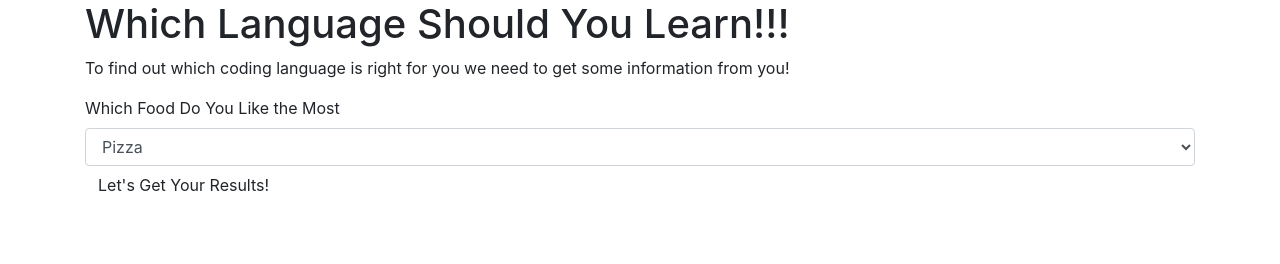
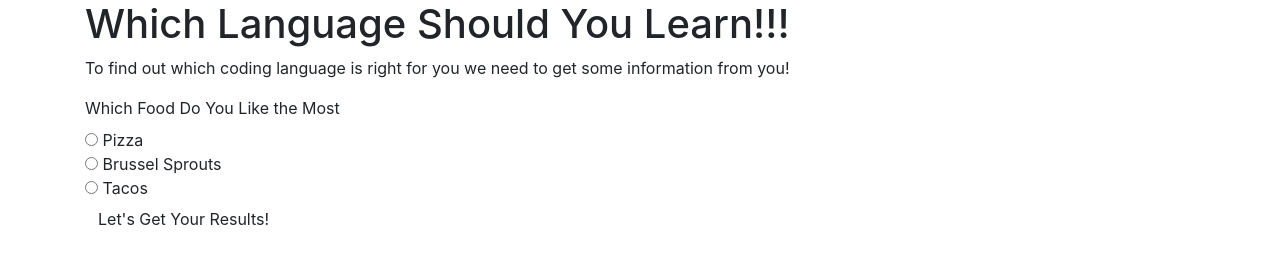
Before and after one commit to wattsjmichael/Programming-Language-Selector, a plain HTML site: page index.html in a window 1280 px wide. Drawn offline with nearby package versions, Linux system fonts and the light colour scheme.

Commit message:
change questions in index.html

```diff
--- a/index.html
+++ b/index.html
@@ -13,12 +13,11 @@
 
     <p>To find out which coding language is right for you we need to get some information from you!</p>
     <form id= "coding">
-      <label for="favoriteFood">Which Food Do You Like the Most</label>
-      <select class="form-control" id="favorteFood">
-        <option value="pizza">Pizza</option>
-        <option value="brusselSprouts">Brussel Sprouts</option>
-        <option value="chocolate">Chocolate</option>
-      </select>
+      <label for="favoriteFood">Which Food Do You Like the Most</label> <br>
+      <input type="radio" id="fF" name="question1"value="pizza"> Pizza <br>
+      <input type="radio" id="fF" name="question1"value="brussel"> Brussel Sprouts <br>
+      <input type="radio" id="fF" name="question1"value="taco"> Tacos <br>
+
 
       <button type ="submit" class="btn">Let's Get Your Results!</button>
     </form>
--- a/js/scripts.js
+++ b/js/scripts.js
@@ -2,9 +2,9 @@ $(document).ready(function() {
   $("form#coding").submit(function(event){
     const favoriteFood = $("select#favoriteFood").val();
 
-    if (favoriteFood === "pizza") {
+    if (favoriteFood == "pizza") {
       $("#rubyAnswer").show();
-    } else if (favoriteFood === "brusselSprouts") {
+    } else if (favoriteFood == "brusselSprouts") {
       $("#cSharpAnswer").show();
     } else {
       $("#javascriptAnswer").show();
```
